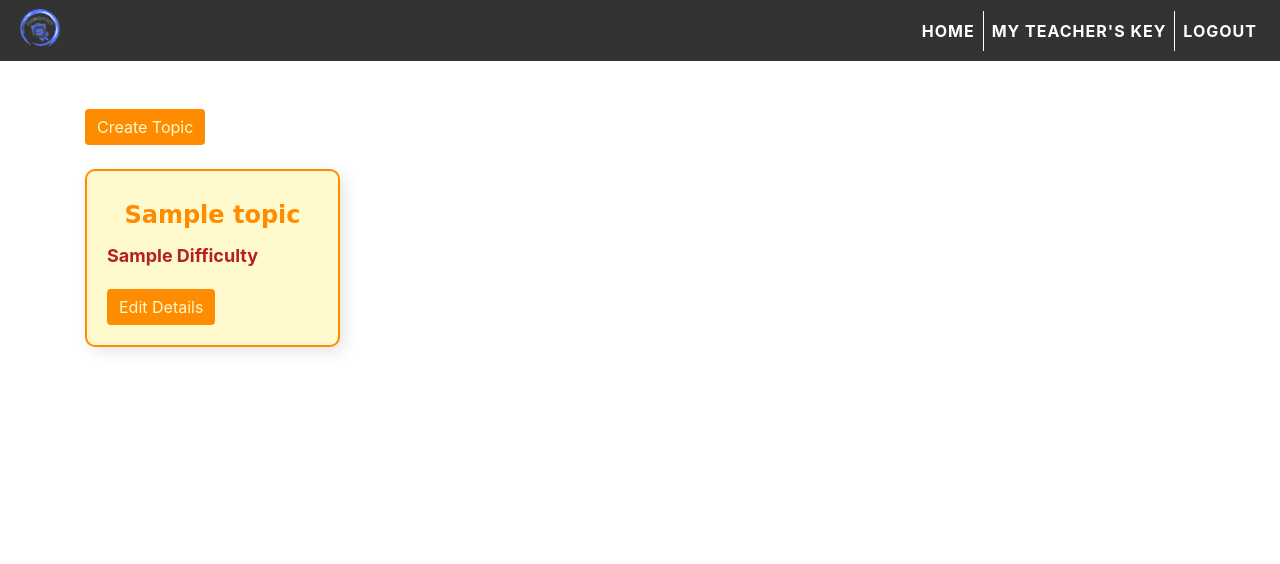
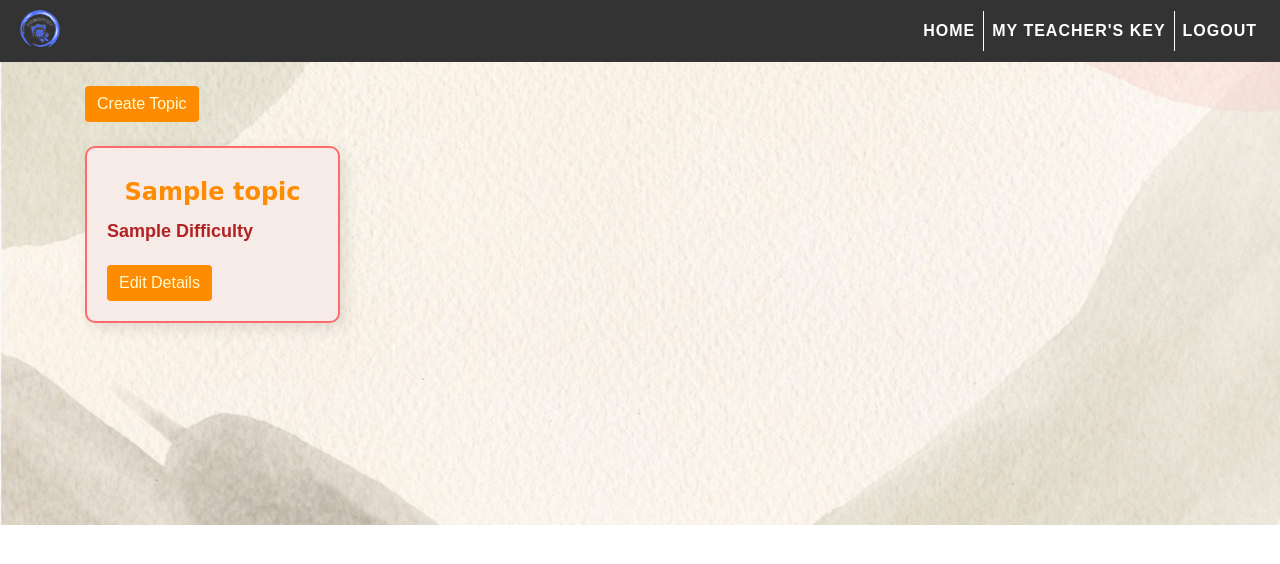
Before and after one commit to Accerly13/PicDentify, a Django app: template templates/teacherDashboard.html in a window 1280 px wide. Shown: the top 564 px of the page. Run offline with Django 4.2, Linux system fonts and the light colour scheme; tables that the repository leaves empty hold one stand-in row (values such as "Sample post"); the template is opened without the code that fills it: values that come from a table or form of the project are taken from there, most other values are stand-ins (such as "Sample title", 1, 10 or a date in 2020); data that the repository does not hold is empty; some libraries are stand-ins or nearby versions.

Commit message:
modify desgin

```diff
--- a/templates/teacherDashboard.html
+++ b/templates/teacherDashboard.html
@@ -13,8 +13,16 @@
     <style>
 
 body {
-      background-color: #ffebcd00; /* PeachPuff */
-    }
+  background-image: url("{% static 'img/DashboardBG.png' %}");
+  background-size: cover; /* Set to cover to make the image full screen */
+  background-position: center center;
+  background-repeat: no-repeat;
+  font-family: Arial, sans-serif;
+  color: #fff;
+  margin: 0;
+  padding: 0;
+}
+
 
     h1, h2, h3, h4, h5, h6 {
       font-family: 'Luckiest Guy', cursive;
@@ -25,8 +33,8 @@ body {
     }
 
     .card {
-  background-color: #fffacd; /* LemonChiffon */
-  border: 2px solid #ff8c00; /* DarkOrange */
+  background-color: #f7ebe8; /* LemonChiffon */
+  border: 2px solid #ff6b6b; /* DarkOrange */
   transition: box-shadow 0.3s ease-in-out;
   margin-bottom: 20px;
   border-radius: 10px;
@@ -276,6 +284,9 @@ body {
   transform: scale(1.1);
 }
 
+label{
+  color: #080101;
+}
 
 </style>
 </head>
@@ -313,7 +324,7 @@ body {
           <button style="color: red; font-size: 3rem;" type="button" class="close" onclick="closeModal()">&times;</button>
         </div>
         <div class="modal-body">
-          <p style="text-align: center; font-weight: bold; font-size: large;" class="user-key">{{ user_key }}</p>
+          <p style="color:#080101; text-align: center; font-weight: bold; font-size: large;" class="user-key">{{ user_key }}</p>
         </div>
         <div class="modal-footer d-flex justify-content-center">
           <button type="button" class="btn btn-primary" id="copy-btn" onclick="CopyUserKey()">Copy Key</button>
@@ -322,7 +333,7 @@ body {
       </div>
     </div>
 
-    <div class="container mt-5">
+    <div class="container mt-4">
 
       <div class="row">
           <div class="col-md-8 float-right">
```
Also changed, not shown: templates/studentDashboard.html (+14 -2 lines), pages/static/img/DashboardBG.png (added).
